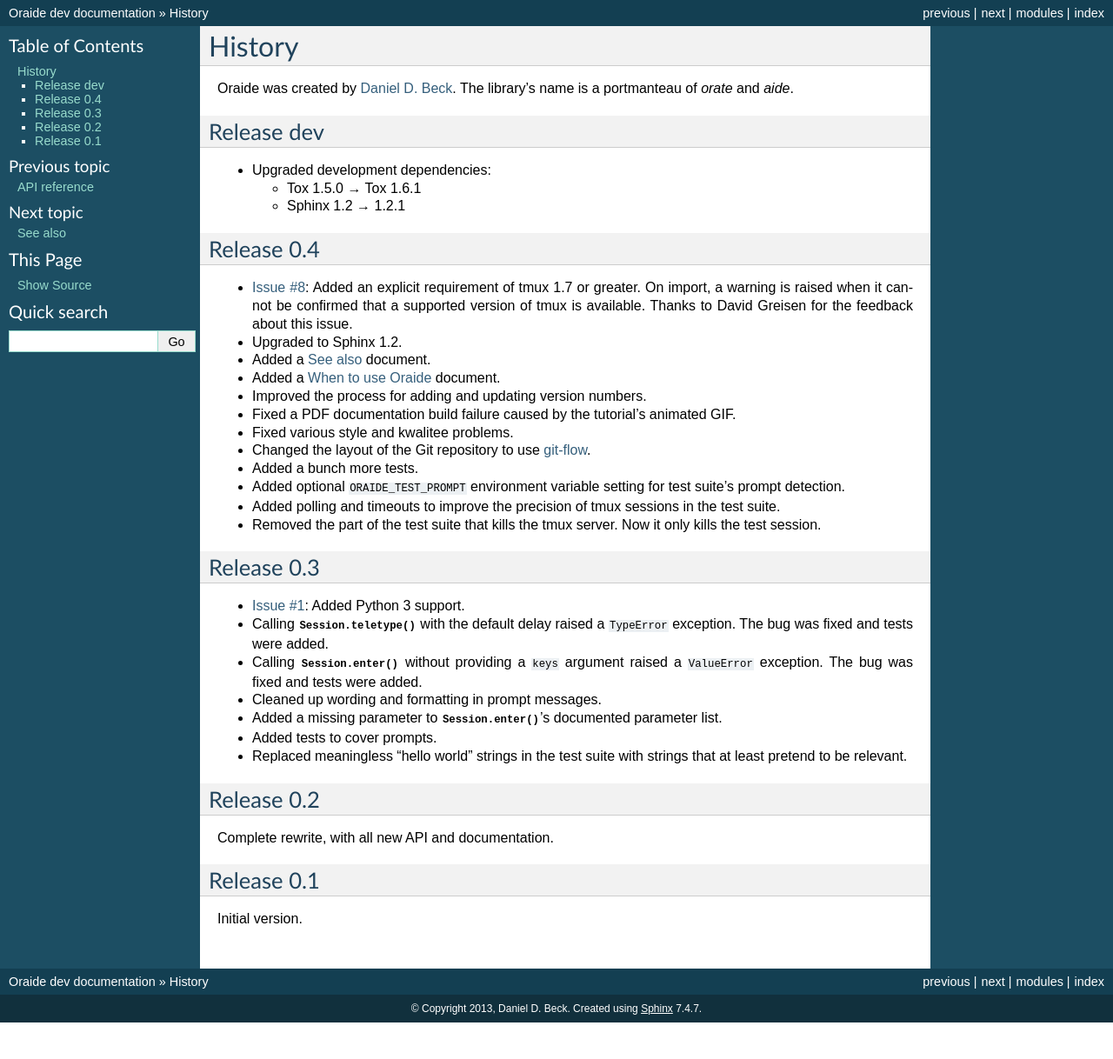
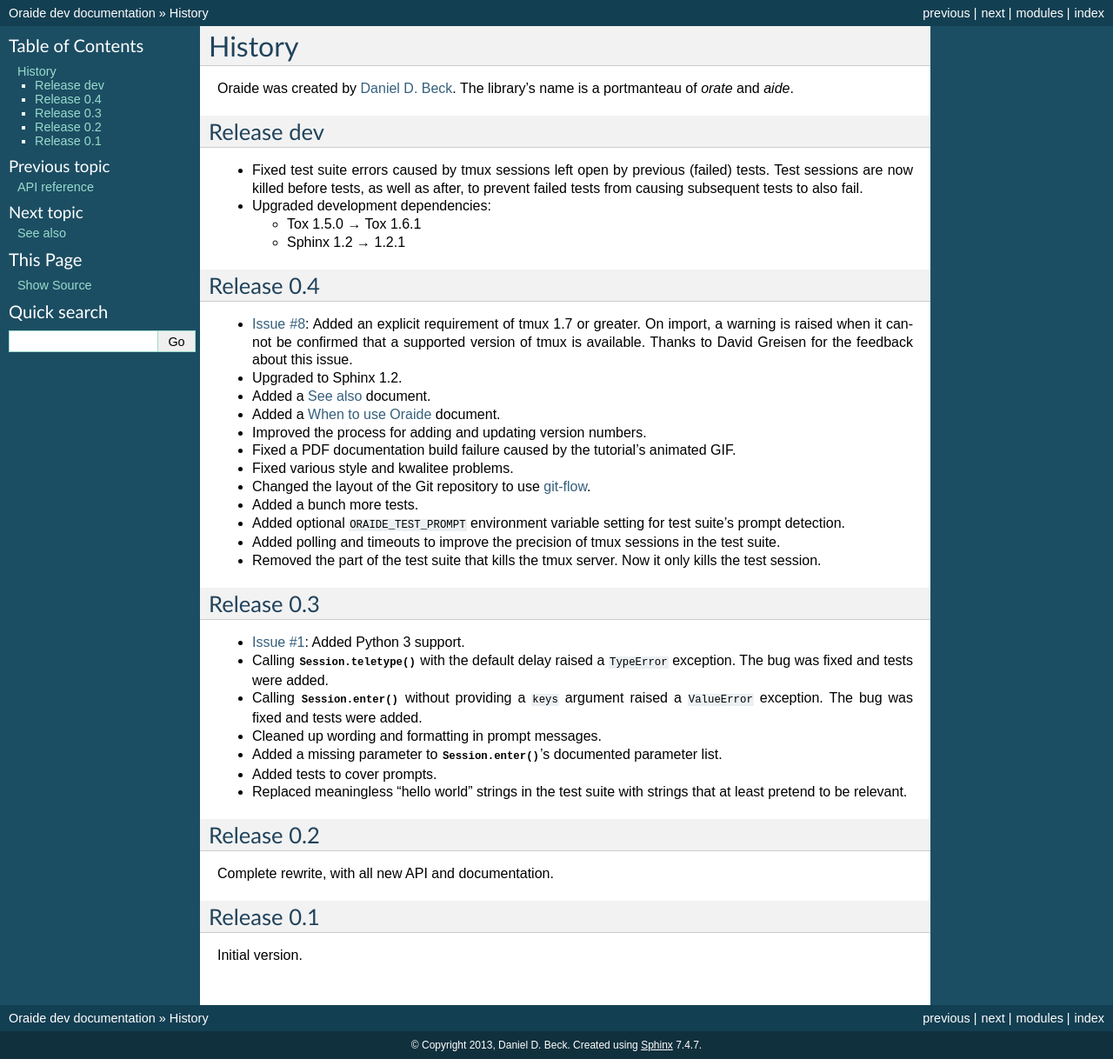
Before and after one commit to ddbeck/oraide, a Sphinx documentation site: the page built from docs/history.rst, in a window 1280 px wide. Shown: the whole page at 87% size. Built offline with Sphinx 7.4.7, drawn with Linux system fonts in a browser that asks for light colours; before the commit the page ends 1176 px from its top, so only the background shows below that.

Commit message:
kill tmux testing session in test session setup
Killing the tmux testing session in advance of a test prevents previous tests that failed and left open a tmux session from causing a subsequent
test to also fail.

```diff
--- a/docs/history.rst
+++ b/docs/history.rst
@@ -10,6 +10,10 @@ The library's name is a portmanteau of *orate* and *aide*.
 
 Release dev
 -----------
+
+- Fixed test suite errors caused by tmux sessions left open by previous (failed) tests.
+  Test sessions are now killed before tests, as well as after,
+  to prevent failed tests from causing subsequent tests to also fail.
 
 - Upgraded development dependencies:
 
```
Also changed, not shown: 1 other file.
